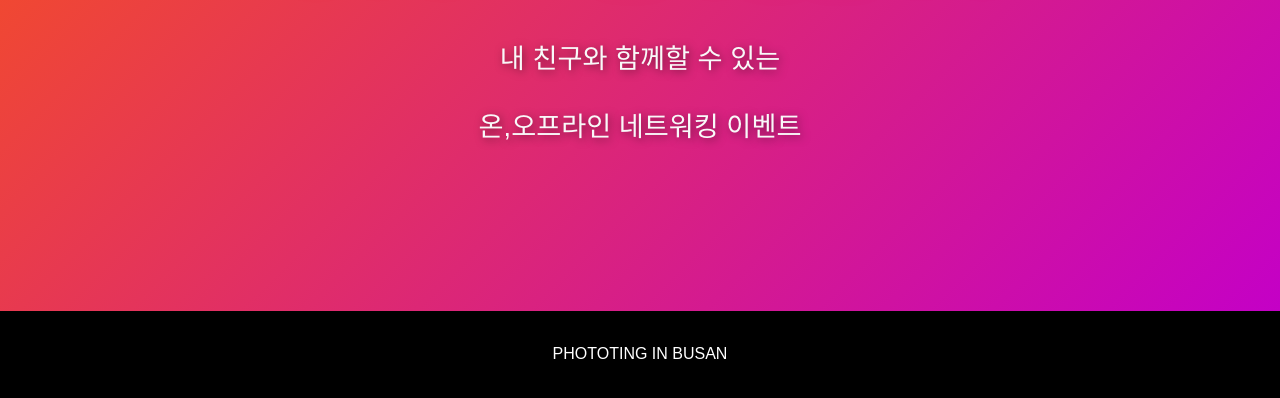
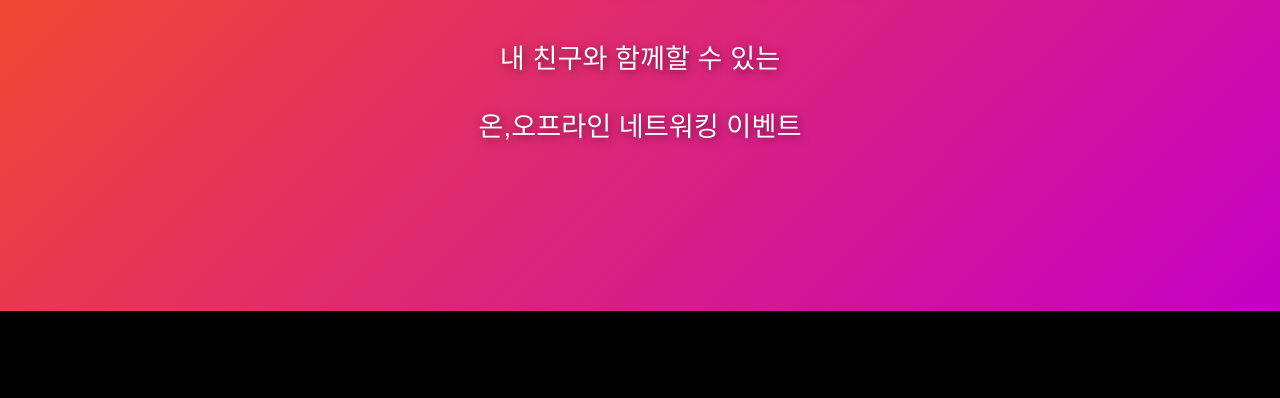
Before and after one commit to RiFF2030/phototing, a plain HTML site: page index.html in a window 1280 px wide. Shown: the part 608-1006 px from the top of the page. After the commit the page ends 919 px from the top, so only its background shows below. Drawn offline with nearby package versions, Linux system fonts and the light colour scheme; a web font is replaced by a local one.

Commit message:
Update index.html

```diff
--- a/index.html
+++ b/index.html
@@ -108,11 +108,6 @@ height="0" width="0" style="display:none;visibility:hidden"></iframe></noscript>
             document.querySelector('.main2').scrollIntoView({ behavior: 'smooth' });
         }
     </script>
-    <footer class="footer">
-        <div class="container text-center">
-            <p>PHOTOTING IN BUSAN</p>
-        </div>
-    </footer>
 
     <script>
         // 마우스 따라오는 커서 동그라미
```
